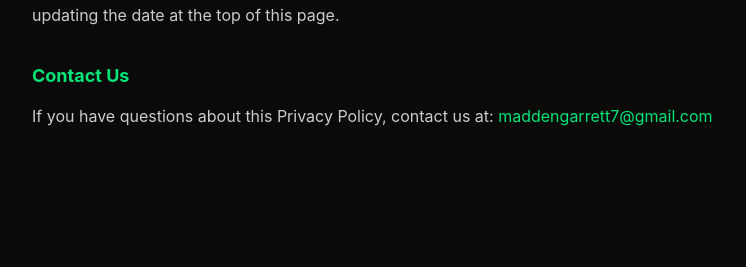
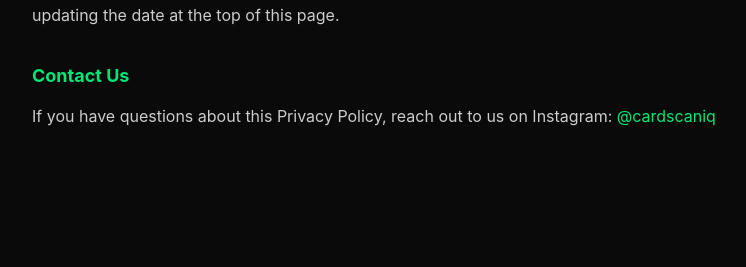
Before and after one commit to maddengarrett7-cpu/cardvault, a Flask app: page /privacy in a window 1280 px wide. Shown: the part 1908-2175 px from the top of the page, without its empty margins (252-998 px from the left). Run offline with Flask 3, Linux system fonts and the light colour scheme.

Commit message:
Replace email with Instagram contact on privacy policy
Co-Authored-By: Claude Sonnet 4.6 <noreply@anthropic.com>

```diff
--- a/templates/privacy.html
+++ b/templates/privacy.html
@@ -88,7 +88,7 @@
     <p>We may update this Privacy Policy from time to time. We will notify you of changes by updating the date at the top of this page.</p>
 
     <h2>Contact Us</h2>
-    <p>If you have questions about this Privacy Policy, contact us at: <a href="mailto:maddengarrett7@gmail.com">maddengarrett7@gmail.com</a></p>
+    <p>If you have questions about this Privacy Policy, reach out to us on Instagram: <a href="https://www.instagram.com/cardscaniq" target="_blank">@cardscaniq</a></p>
   </div>
 </body>
 </html>
```
